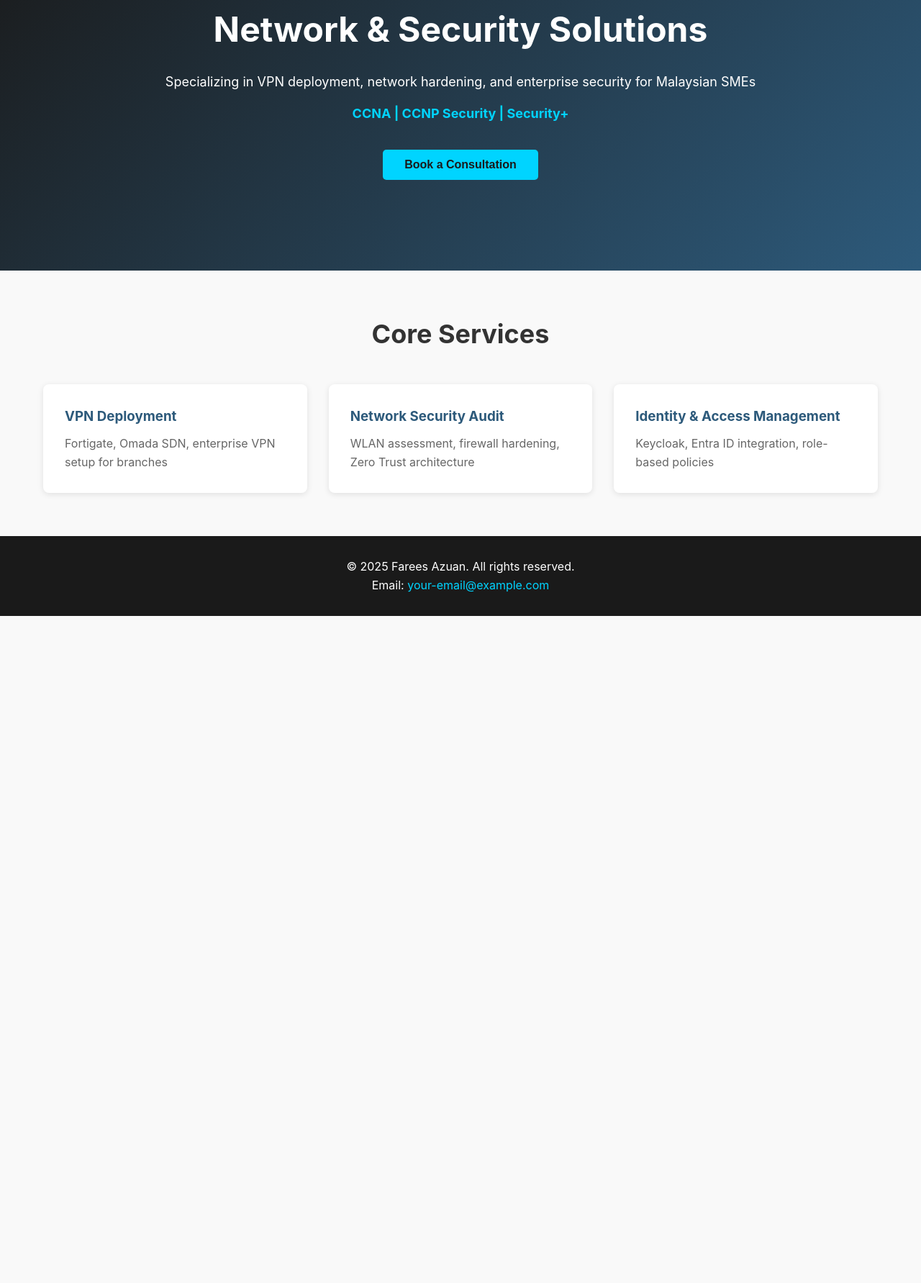
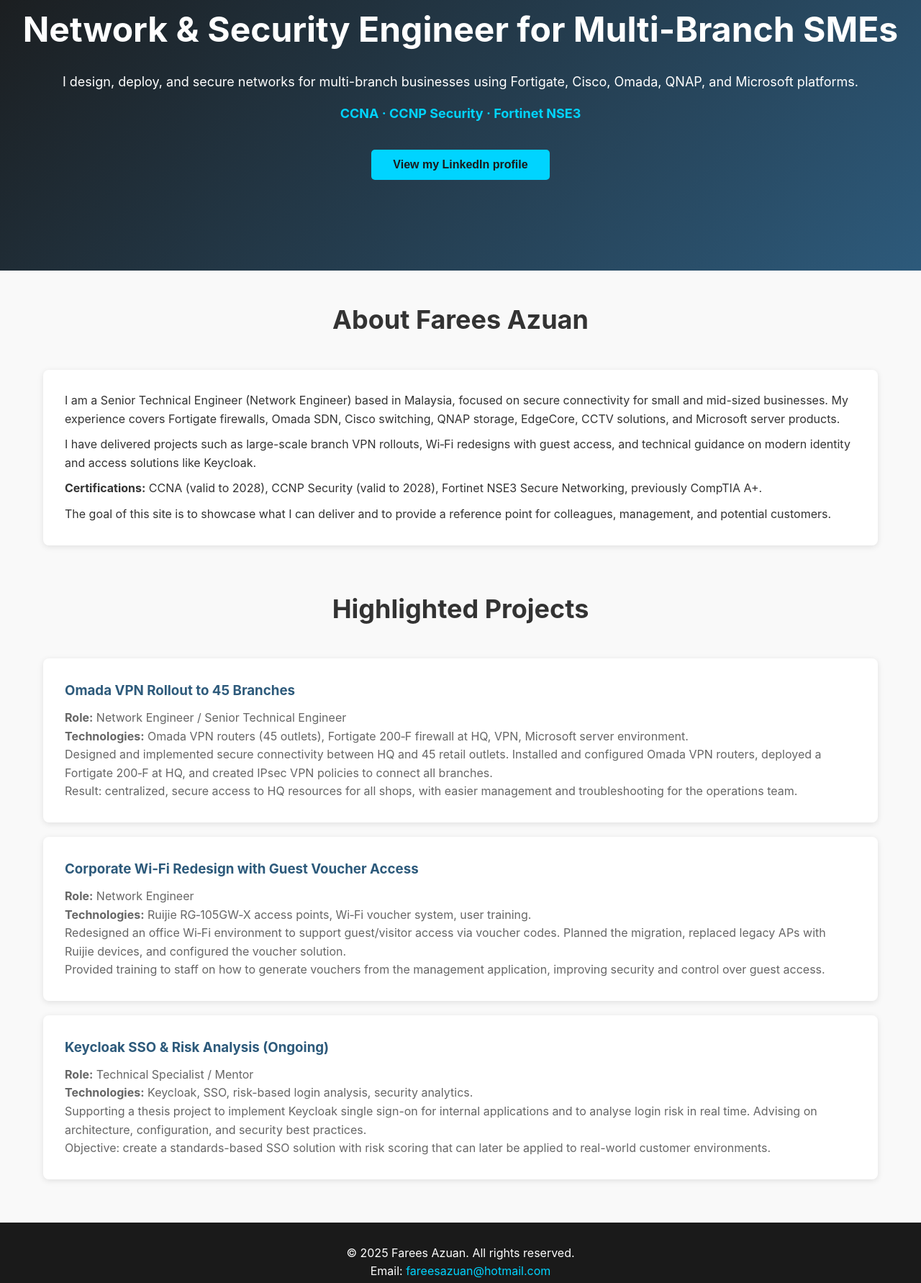
Before and after one commit to fareesazuan/portfolio, a plain HTML site: page index.html in a window 1280 px wide. Shown: the part 194-1977 px from the top of the page at 72% size. Before the commit the page ends 1050 px from the top, so only its background shows below. Drawn offline with Linux system fonts and the light colour scheme.

Commit message:
Updated portfolio site: home, services, contact pages

```diff
--- a/index.html
+++ b/index.html
@@ -23,36 +23,84 @@
     <!-- Hero Section -->
     <section class="hero">
         <div class="hero-content">
-            <h1>Network & Security Solutions</h1>
-            <p>Specializing in VPN deployment, network hardening, and enterprise security for Malaysian SMEs</p>
-            <p class="certs">CCNA | CCNP Security | Security+</p>
-            <button onclick="location.href='contact.html'" class="cta-btn">Book a Consultation</button>
+            <h1>Network & Security Engineer for Multi-Branch SMEs</h1>
+            <p>I design, deploy, and secure networks for multi-branch businesses using Fortigate, Cisco, Omada, QNAP, and Microsoft platforms.</p>
+            <p class="certs">CCNA · CCNP Security · Fortinet NSE3</p>
+            <button onclick="location.href='https://www.linkedin.com/in/fareesazuan/'" class="cta-btn">
+			View my LinkedIn profile
+			</button>
         </div>
     </section>
 
     <!-- Services Preview -->
-    <section class="services-preview">
-        <h2>Core Services</h2>
-        <div class="service-cards">
-            <div class="card">
-                <h3>VPN Deployment</h3>
-                <p>Fortigate, Omada SDN, enterprise VPN setup for branches</p>
-            </div>
-            <div class="card">
-                <h3>Network Security Audit</h3>
-                <p>WLAN assessment, firewall hardening, Zero Trust architecture</p>
-            </div>
-            <div class="card">
-                <h3>Identity & Access Management</h3>
-                <p>Keycloak, Entra ID integration, role-based policies</p>
-            </div>
-        </div>
-    </section>
+    <section class="services-preview" style="margin-top: 40px;">
+		<h2>About Farees Azuan</h2>
+		<div style="background: white; padding: 30px; border-radius: 8px; box-shadow: 0 2px 8px rgba(0,0,0,0.1);">
+			<p>
+				I am a Senior Technical Engineer (Network Engineer) based in Malaysia, focused on secure connectivity for small and mid-sized businesses.
+				My experience covers Fortigate firewalls, Omada SDN, Cisco switching, QNAP storage, EdgeCore, CCTV solutions, and Microsoft server products.
+			</p>
+			<p style="margin-top: 10px;">
+				I have delivered projects such as large-scale branch VPN rollouts, Wi‑Fi redesigns with guest access, and technical guidance on modern identity and access solutions like Keycloak.
+			</p>
+			<p style="margin-top: 10px;">
+			<strong>Certifications:</strong> CCNA (valid to 2028), CCNP Security (valid to 2028), Fortinet NSE3 Secure Networking, previously CompTIA A+.
+			</p>
+			<p style="margin-top: 10px;">
+				The goal of this site is to showcase what I can deliver and to provide a reference point for colleagues, management, and potential customers.
+			</p>
+		</div>
+	</section>
+
+	<!-- Project Section -->
+	<section class="services-preview" style="margin-top: 40px;">
+		<h2>Highlighted Projects</h2>
+
+		<article class="card" style="margin-bottom: 20px;">
+			<h3>Omada VPN Rollout to 45 Branches</h3>
+			<p><strong>Role:</strong> Network Engineer / Senior Technical Engineer</p>
+			<p><strong>Technologies:</strong> Omada VPN routers (45 outlets), Fortigate 200‑F firewall at HQ, VPN, Microsoft server environment.</p>
+			<p>
+				Designed and implemented secure connectivity between HQ and 45 retail outlets.
+				Installed and configured Omada VPN routers, deployed a Fortigate 200‑F at HQ, and created IPsec VPN policies to connect all branches.
+			</p>
+			<p>
+				Result: centralized, secure access to HQ resources for all shops, with easier management and troubleshooting for the operations team.
+			</p>
+		</article>
+
+		<article class="card" style="margin-bottom: 20px;">
+			<h3>Corporate Wi‑Fi Redesign with Guest Voucher Access</h3>
+			<p><strong>Role:</strong> Network Engineer</p>
+			<p><strong>Technologies:</strong> Ruijie RG‑105GW‑X access points, Wi‑Fi voucher system, user training.</p>
+			<p>
+				Redesigned an office Wi‑Fi environment to support guest/visitor access via voucher codes.
+				Planned the migration, replaced legacy APs with Ruijie devices, and configured the voucher solution.
+			</p>
+			<p>
+				Provided training to staff on how to generate vouchers from the management application, improving security and control over guest access.
+			</p>
+		</article>
+
+		<article class="card">
+			<h3>Keycloak SSO & Risk Analysis (Ongoing)</h3>
+			<p><strong>Role:</strong> Technical Specialist / Mentor</p>
+			<p><strong>Technologies:</strong> Keycloak, SSO, risk-based login analysis, security analytics.</p>
+			<p>
+				Supporting a thesis project to implement Keycloak single sign-on for internal applications and to analyse login risk in real time.
+				Advising on architecture, configuration, and security best practices.
+			</p>
+			<p>
+				Objective: create a standards-based SSO solution with risk scoring that can later be applied to real-world customer environments.
+			</p>
+		</article>
+	</section>
+
 
     <!-- Footer -->
     <footer class="footer">
         <p>&copy; 2025 Farees Azuan. All rights reserved.</p>
-        <p>Email: <a href="mailto:your-email@example.com">your-email@example.com</a></p>
+        <p>Email: <a href="mailto:fareesazuan@hotmail.com">fareesazuan@hotmail.com</a></p>
     </footer>
 </body>
 </html>
```
Also changed, not shown: contact.html (+14 -7 lines), services.html (+37 -30 lines).
